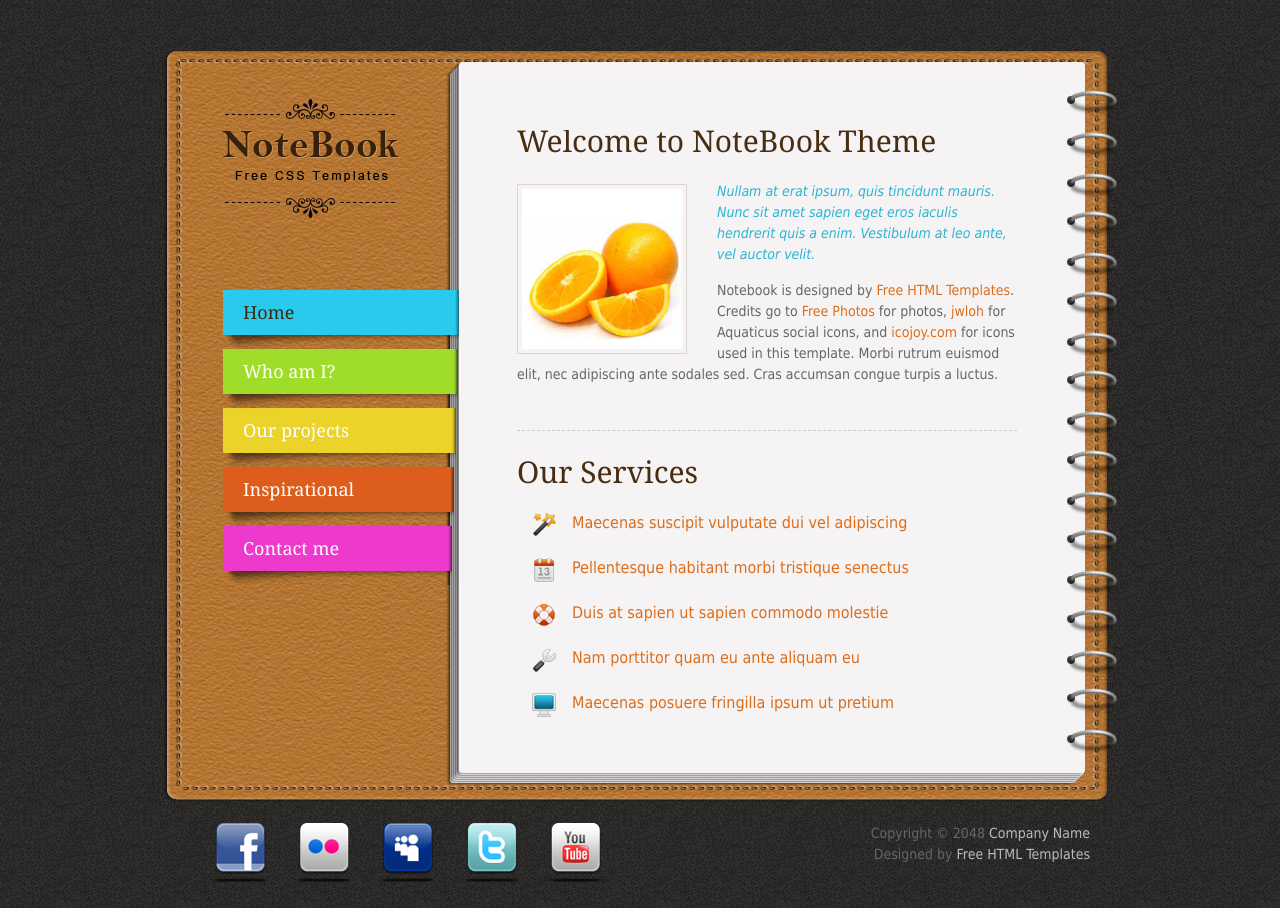
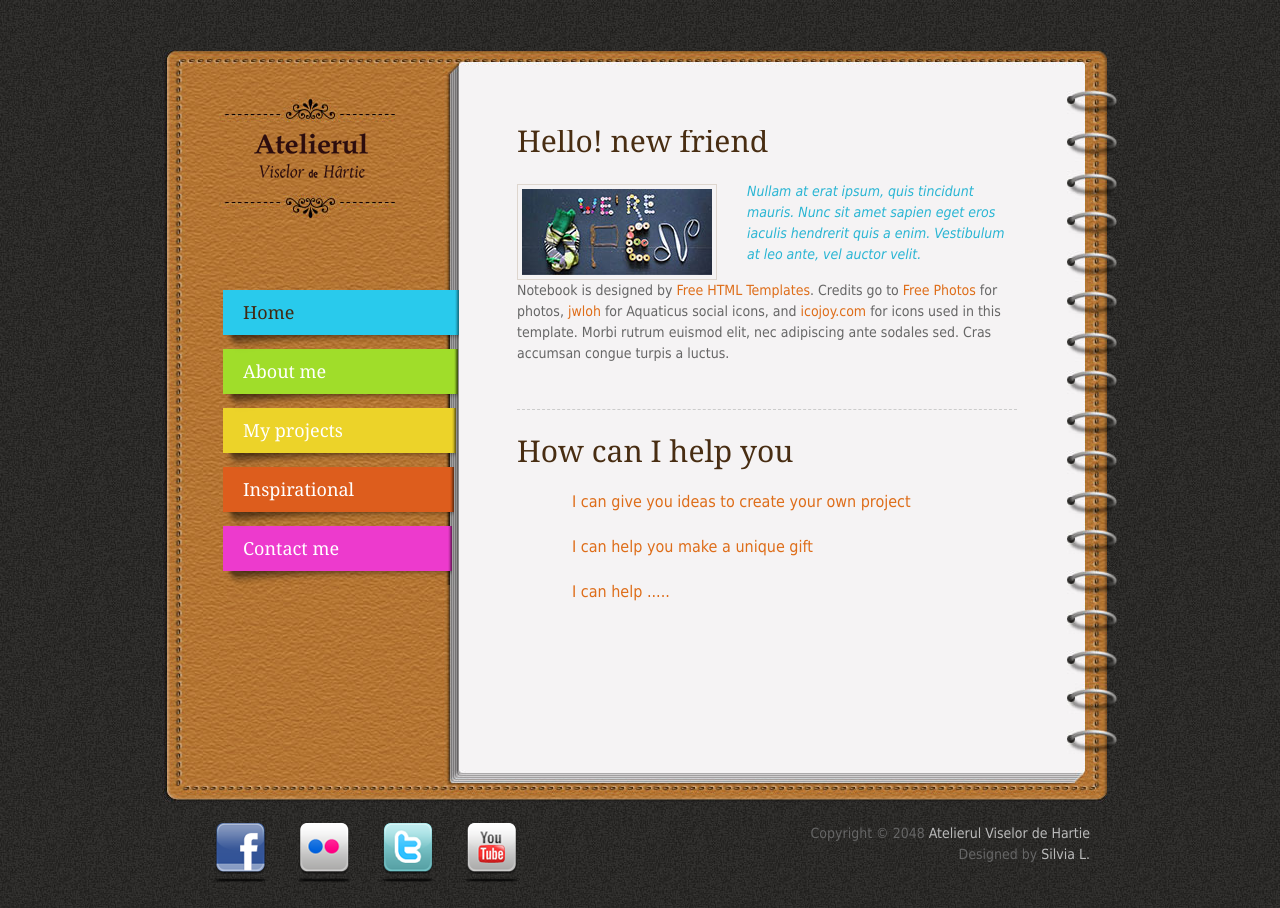
Before and after one commit to sssu05/LearnITgirl, a plain HTML site: page index.html in a window 1280 px wide. Drawn offline with Linux system fonts and the light colour scheme.

Commit message:
modificari

```diff
--- a/index.html
+++ b/index.html
@@ -28,46 +28,44 @@
         <div id="tooplate_sidebar">
 
             <div id="header">
-                <h1><a href="#"><img src="images/tooplate_logo.png" title="Notebook Template - tooplate.com" alt="Uplcycle your ideas" /></a></h1>
+                <h1><a href="#"><img src="images/logo.png" title="Notebook Template - tooplate.com" alt="Uplcycle your ideas" /></a></h1>
             </div>
 
             <div id="menu">
                 <ul class="navigation">
                     <li><a href="#home" class="selected menu_01">Home</a></li>
-                    <li><a href="#aboutus" class="menu_02">Who am I?</a></li>
-                    <li><a href="#services" class="menu_03">Our projects</a></li>
+                    <li><a href="#aboutus" class="menu_02">About me</a></li>
+                    <li><a href="#services" class="menu_03">My projects</a></li>
                     <li><a href="#gallery" class="menu_04">Inspirational</a></li>
                     <li><a href="#contactus" class="menu_05">Contact me</a></li>
                 </ul>
             </div>
 		</div> <!-- end of sidebar -->
-
-        <div id="content">
+          <div id="content">
           <div class="scroll">
             <div class="scrollContainer">
               <div class="panel" id="home">
                 <div class="content_section">
-                  <h2>Welcome to NoteBook Theme</h2>
-                  <img src="images/tooplate_image_01.jpg" alt="Image 01" class="image_wrapper image_fl" />
+                  <h2>Hello! new friend</h2>
+                  <img src="images/open.jpg" alt="Image 01" class="image_wrapper image_fl" />
                   <p><em>Nullam at erat ipsum, quis tincidunt mauris. Nunc sit amet sapien eget eros iaculis hendrerit quis a enim. Vestibulum at leo ante, vel auctor velit.</em></p>
                   <p>Notebook is designed by <a rel="nofollow" href="http://www.tooplate.com">Free HTML Templates</a>. Credits go to <a rel="nofollow" href="http://www.photovaco.com">Free Photos</a> for photos, <a rel="nofollow" href="http://jwloh.deviantart.com/art/Aquaticus-Social-91014249">jwloh</a> for Aquaticus social icons, and <a rel="nofollow" href="http://www.icojoy.com">icojoy.com</a> for icons used in this template. Morbi rutrum euismod elit, nec adipiscing ante sodales sed. Cras accumsan congue turpis a luctus.</p>
                 </div>
                 <div class="content_section last_section">
-                  <h2>Our Services</h2>
+                  <h2>How can I help you</h2>
                   <ul class="service_list">
-                    <li><a href="#" class="service_one">Maecenas suscipit vulputate dui vel adipiscing</a></li>
-                    <li><a href="#" class="service_two">Pellentesque habitant morbi tristique senectus</a></li>
-                    <li><a href="#" class="service_three">Duis at sapien ut sapien commodo molestie</a></li>
-                    <li><a href="#" class="service_four">Nam porttitor quam eu ante aliquam eu</a></li>
-                    <li><a href="#" class="service_five">Maecenas posuere fringilla ipsum ut pretium</a></li>
-                  </ul>
+                    <li><a href="#">I can give you ideas to create your own project</a></li>
+                    <li><a href="#">I can help you make a unique gift</a></li>
+                    <li><a href="#">I can help .....</a></li>
+				 </ul>
                 </div>
+
               </div> <!-- end of home -->
 
               <div class="panel" id="aboutus">
                 <div class="content_section">
-                  <h1>About Us</h1>
-                  <img src="images/tooplate_image_02.jpg" alt="Image 02" class="image_wrapper image_fl" />
+                  <h1>Personal information</h1>
+                  <img src="images/photo.jpg" alt="Image 02" class="image_wrapper image_fl" />
                   <p><em>Lorem ipsum dolor sit amet, consectetur adipiscing elit. Suspendisse in lectus turpis. Vivamus cursus tortor quis leo ullamcorper auctor quis tincidunt metus.</em></p>
                   <p>Vestibulum vitae lectus a leo commodo egestas. Sed et ligula mauris. Donec interdum iaculis eros, sed porttitor justo ornare ac. Suspendisse ultrices arcu auctor <a href="#">sapien malesuada</a> dictum. Vivamus non ante sit amet ligula dignissim blandit ut sit amet purus. Sed tristique euismod lectus sed scelerisque. Curabitur convallis fringilla ante, eget eleifend magna iaculis eget. Praesent at nunc tellus. Sed sed auctor odio. Maecenas ut <a href="#">mauris eu ligula</a> placerat tempor vel ac augue. Integer fermentum, ante eget sodales lacinia, nisl diam semper elit, non hendrerit nunc urna vitae erat. Fusce ac ante vulputate nunc cursus ullamcorper. Validate <a href="http://validator.w3.org/check?uri=referer" rel="nofollow"><strong> XHTML</strong></a> and <a href="http://jigsaw.w3.org/css-validator/check/referer" rel="nofollow"><strong>CSS</strong></a>.</p>
                 </div>
@@ -101,11 +99,11 @@
                 <h1>Our Galleries</h1>
                 <div id="gallery_container">
                   <div class="gallery_box float_l">
-                    <h4>Project One</h4>
-                    <a href="#"><img src="images/gallery/image_01.jpg" alt="Project 1" /></a> </div>
+                    <h4>Christmas Cards</h4>
+                    <a href="#"><img src="images/gallery/IMG_20141203_222035.jpg" alt="Project 1" /></a> </div>
                   <div class="gallery_box float_r">
                     <h4>Project Two</h4>
-                    <a href="#"><img src="images/gallery/image_02.jpg" alt="Project 2" /></a> </div>
+                    <a href="#"><img src="images/gallery/ciucuri.jpg" alt="Project 2" /></a> </div>
                   <div class="gallery_box float_l">
                     <h4>Project Three</h4>
                     <a href="#"><img src="images/gallery/image_03.jpg" alt="Project 3" /></a> </div>
@@ -159,17 +157,16 @@
 <div id="footer">
 
 	<div id="social_box">
-		<a href="#"><img src="images/facebook.png" alt="facebook" /></a>
+		<a href="https://www.facebook.com/viselordehartie?ref=hl"><img src="images/facebook.png" alt="facebook" /></a>
         <a href="#"><img src="images/flickr.png" alt="flickr" /></a>
-        <a href="#"><img src="images/myspace.png" alt="myspace" /></a>
         <a href="#"><img src="images/twitter.png" alt="twitter" /></a>
         <a href="#"><img src="images/youtube.png" alt="youtube" /></a>
     </div>
 
     <div id="footer_left">
 
-		Copyright © 2048 <a href="#">Company Name</a><br />
-		Designed by <a href="http://www.tooplate.com">Free HTML Templates</a><br />
+		Copyright © 2048 <a href="#">Atelierul Viselor de Hartie</a><br />
+		Designed by <a href="https://www.facebook.com/silvia.lascu">Silvia L.</a><br />
 
     </div>
 
```
Also changed, not shown: images/gallery/IMG_20141203_201055.jpg (added), images/gallery/IMG_20141203_222035.jpg (added), images/gallery/IMG_20141203_222109.jpg (added), images/gallery/IMG_20141203_222143.jpg (added), images/gallery/IMG_20141203_222242.jpg (added), images/gallery/IMG_20141203_222319.jpg (added), images/gallery/IMG_20141215_235623.jpg (added), images/gallery/cards.jpg (added), images/gallery/ciucuri.jpg (added), images/logo.png (added), images/open.jpg (added), images/photo.jpg (added), 1 other file.
